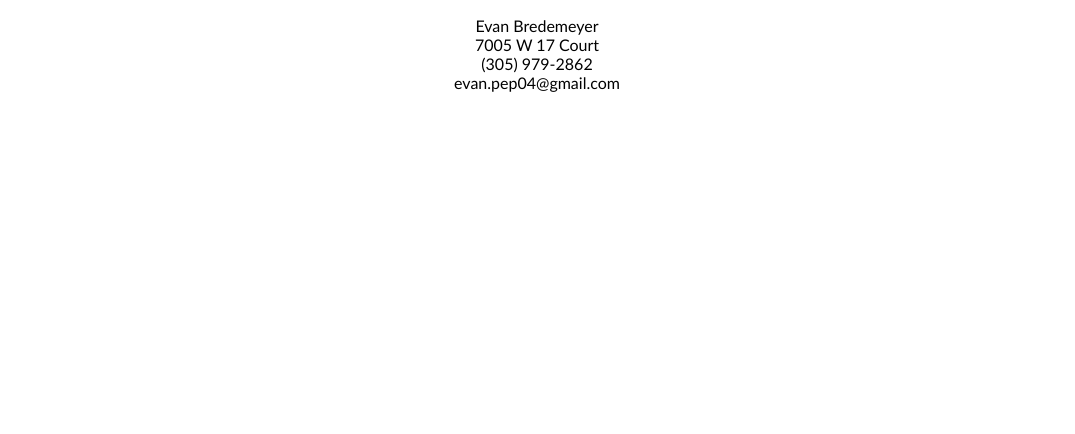
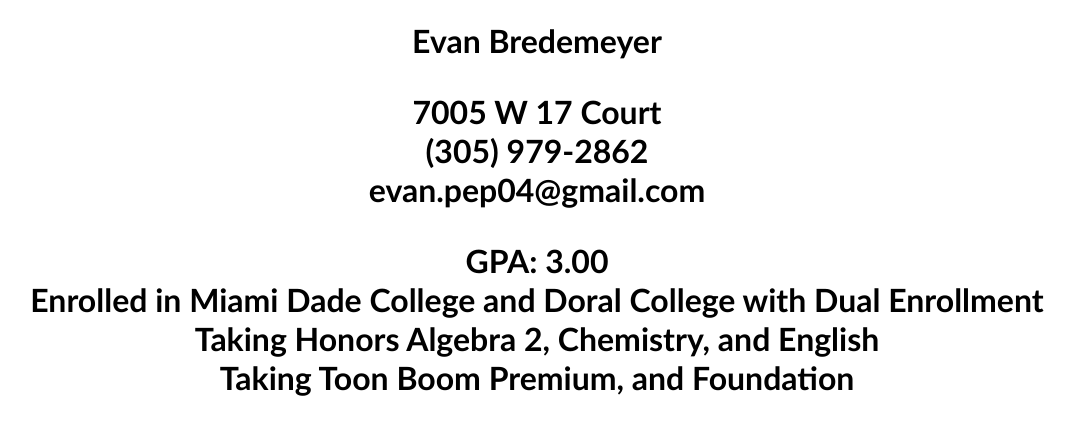
Before and after one commit to HonyBajer/HonyBajer.github.io, a plain HTML site: page index.html in a window 1280 px wide. Shown: the whole page, without its empty margins (103-1178 px from the left). Drawn offline with Linux system fonts and the light colour scheme.

Commit message:
Update index.html

```diff
--- a/index.html
+++ b/index.html
@@ -3,21 +3,30 @@
         <meta charset="utf-8">
         <title>My Publix Resume</title>
         <style>
-        .my-info {
+        .my-info, h1 {
         font-wieght: bold;
         font-family: calibri, sans-serif;
-        text-align: center;
-        }
+                text-align: center;
+                }
         </style>
 
     <body>
 
-    <p class="my-info">
-    Evan Bredemeyer<br>
-7005 W 17 Court<br>
+    <h1 class="my-info">
+    Evan Bredemeyer<h1>
+<p class="my-info">7005 W 17 Court<br>
 (305) 979-2862<br>
 evan.pep04@gmail.com<br>
     </p>
+    <h1
+            <p class="education>
+            Expecting to graduate at the year of 2022<br>
+GPA: 3.00<br>
+Enrolled in Miami Dade College and Doral College with Dual Enrollment<br>
+Taking Honors Algebra 2, Chemistry, and English<br>
+Taking Toon Boom Premium, and Foundation<br>
+
+            </p>
 
     </body>
 
```
